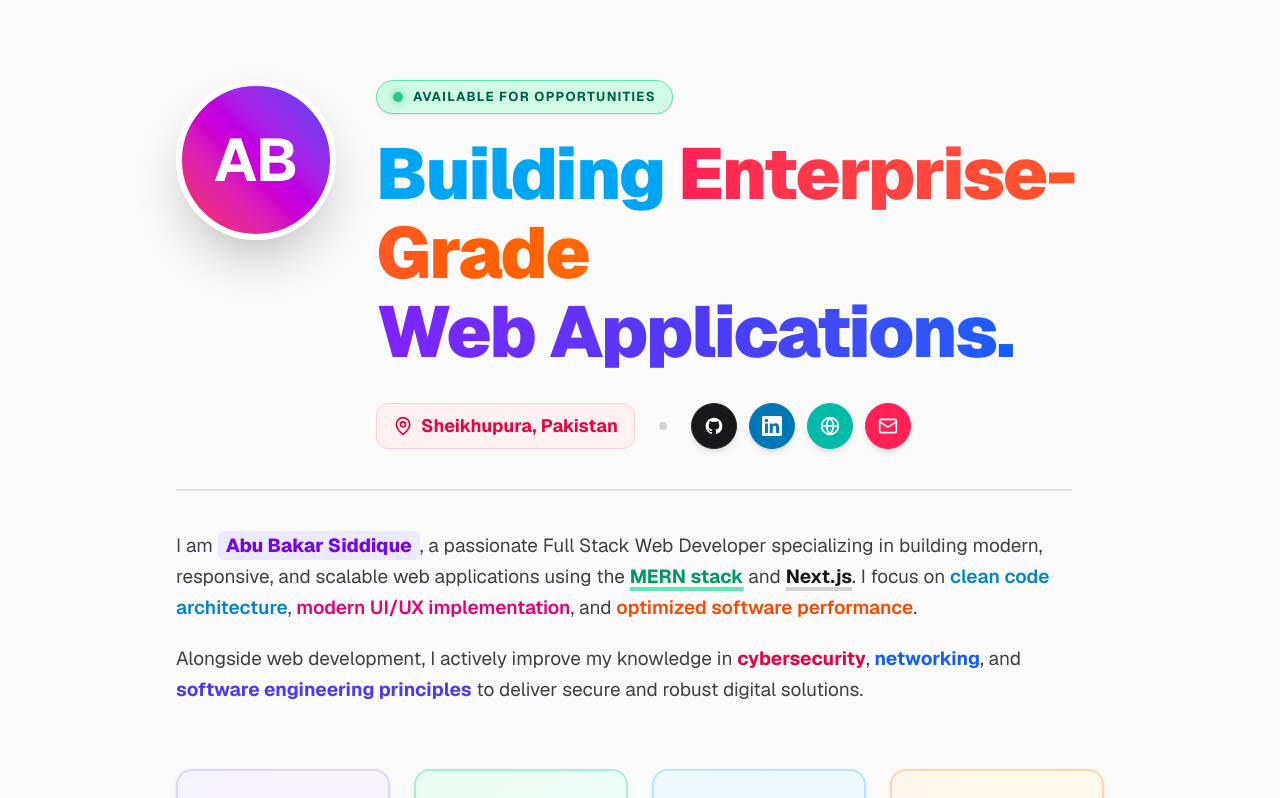
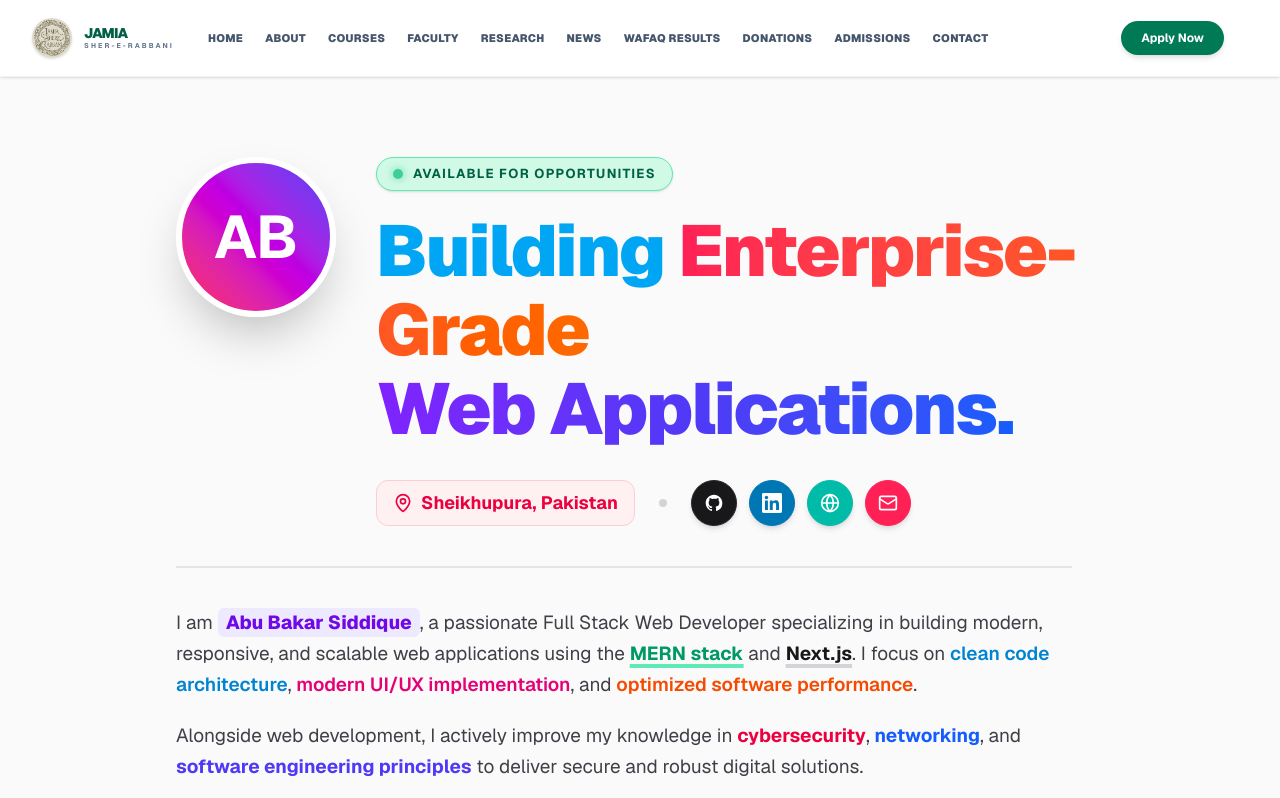
Before and after one commit to abubakar0320/jamia_shar_e_rabbani, a Next.js app in the folder frontend/: page /developer in a window 1280 px wide. Shown: the top 798 px of the page. Built offline with nearby package versions, Linux system fonts and the light colour scheme.

Commit message:
feat: add Header and Footer to developer page

```diff
--- a/frontend/src/app/developer/page.tsx
+++ b/frontend/src/app/developer/page.tsx
@@ -15,6 +15,8 @@ import {
   CheckCircle2,
   FileText
 } from "lucide-react";
+import Header from "@/components/Header";
+import Footer from "@/components/Footer";
 
 // Professional Icons
 const GithubIcon = (props: any) => (
@@ -46,7 +48,9 @@ const getTagColor = (tag: string) => {
 
 export default function EnterpriseDeveloperPage() {
   return (
-    <div className="min-h-screen bg-zinc-50 font-sans selection:bg-pink-500 selection:text-white pb-20 overflow-x-hidden">
+    <>
+      <Header />
+      <div className="min-h-screen bg-zinc-50 font-sans selection:bg-pink-500 selection:text-white pb-20 overflow-x-hidden">
 
       {/* MAIN CONTENT AREA */}
       <main className="max-w-5xl mx-auto px-6 py-12 lg:px-12 lg:py-20 space-y-24">
@@ -401,5 +405,7 @@ export default function EnterpriseDeveloperPage() {
       </main>
 
     </div>
+    <Footer />
+    </>
   );
 }
```
